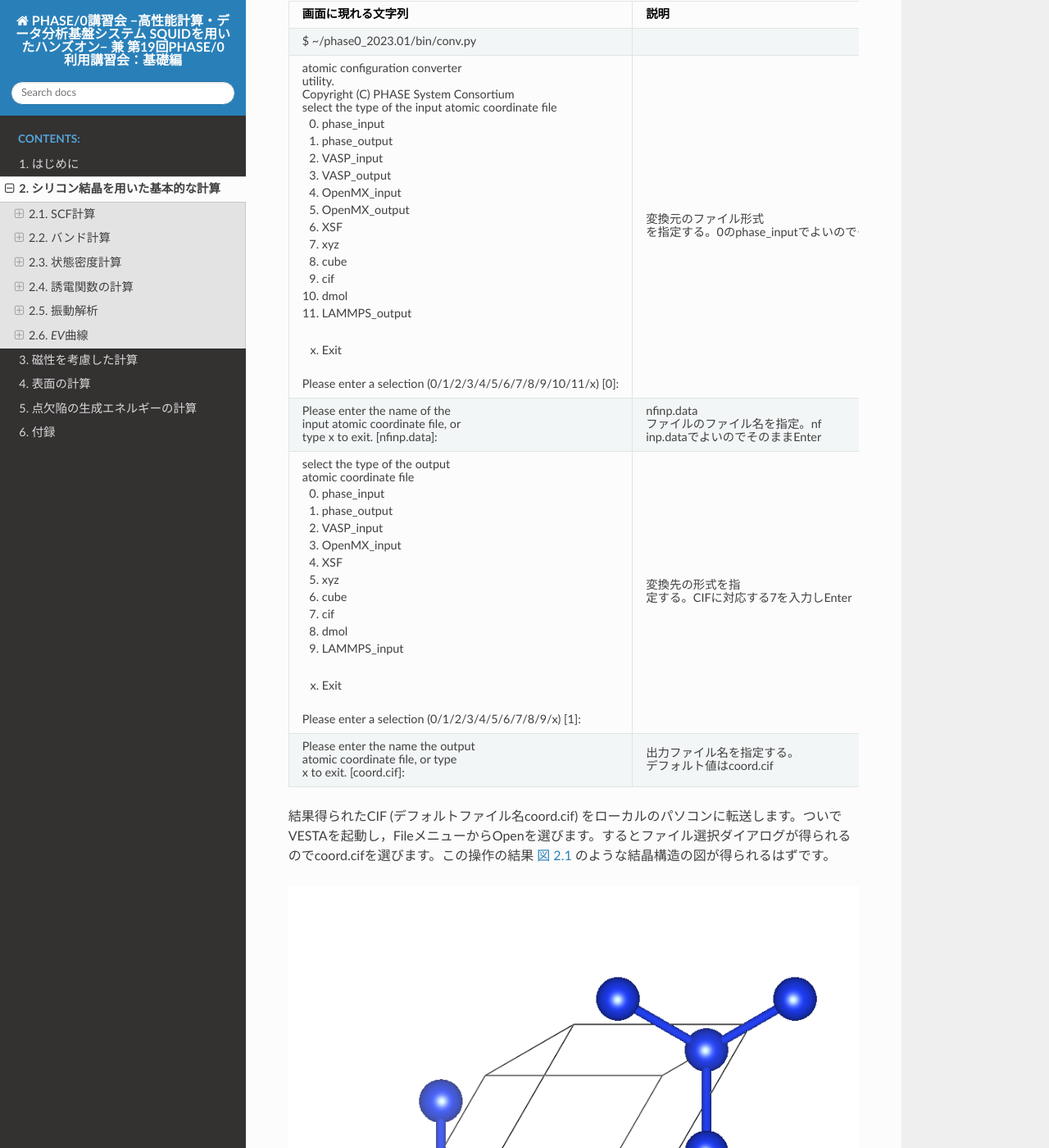
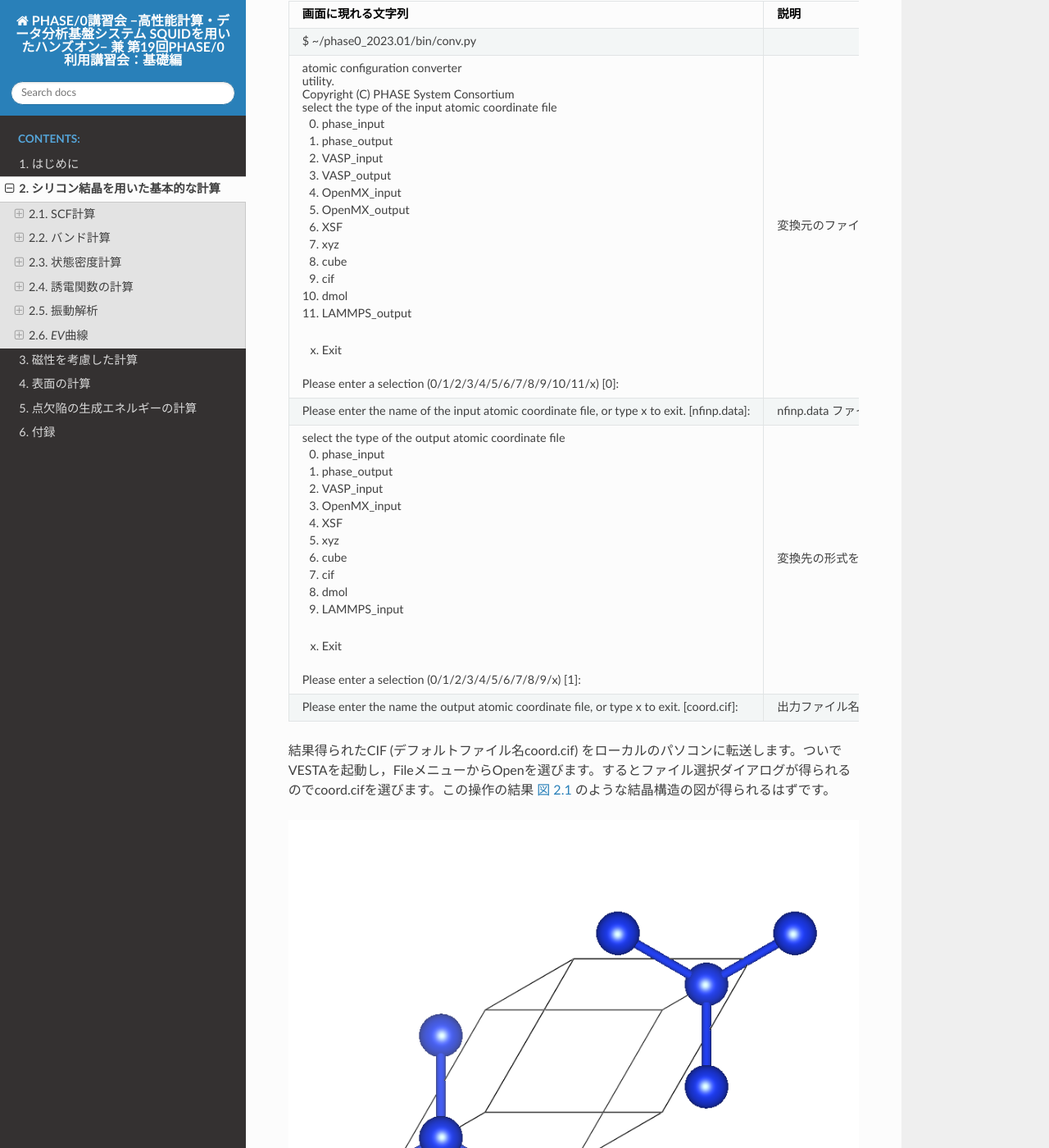
Before and after one commit to Materials-Science-Software-Consortium/phase0_tutorial_wsl, a Sphinx documentation site: the page built from source/si.rst, in a window 1280 px wide and 1400 px high, scrolled down 1960 px. Shown: the whole window at 82% size. Built offline with Sphinx 7.4.7 and the Read the Docs theme 2.0.0, drawn with Linux system fonts in a browser that asks for light colours; some of the changed text lies outside the part shown.

Commit message:
表の折り返しが変だったのを修正

```diff
--- a/source/si.rst
+++ b/source/si.rst
@@ -86,10 +86,10 @@
    +=======================================+==================================+
    | $ ~/phase0_2023.01/bin/conv.py        |                                  |
    +---------------------------------------+----------------------------------+
-   | atomic configuration converter        | 変換元のファイル形式\            |
+   | atomic configuration converter        | 変換元のファイル形式             |
+   |                                       | を指定する。0のphase_inputで     |
+   | utility.                              | よいのでそのままEnter            |
    |                                       |                                  |
-   | utility.                              | を指定する。0のphase_inputで\    |
-   |                                       | よいのでそのままEnter            |
    |                                       |                                  |
    | Copyright (C) PHASE System Consortium |                                  |
    |                                       |                                  |
@@ -115,15 +115,12 @@
    | (0/1/2/3/4/5/6/7/8/9/10/11/x)         |                                  |
    | [0]:                                  |                                  |
    +---------------------------------------+----------------------------------+
-   | Please enter the name of the          | nfinp.data\                      |
-   |                                       |                                  |
+   | Please enter the name of the          | nfinp.data                       |
    | input atomic coordinate file, or      | ファイルのファイル名を指定。nf\  |
-   |                                       |                                  |
    | type x to exit. [nfinp.data]:         | inp.dataでよいのでそのままEnter  |
    +---------------------------------------+----------------------------------+
-   | select the type of the output         | 変換先の形式を指\                |
-   |                                       |                                  |
-   | atomic coordinate file                | 定する。CIFに対応する7を入力し\  |
+   | select the type of the output         | 変換先の形式を指                 |
+   | atomic coordinate file                | 定する。CIFに対応する7を入力し   |
    |                                       | Enter                            |
    | 0. phase_input                        |                                  |
    | 1. phase_output                       |                                  |
@@ -142,9 +139,7 @@
    | (0/1/2/3/4/5/6/7/8/9/x) [1]:          |                                  |
    +---------------------------------------+----------------------------------+
    | Please enter the name the output      | 出力ファイル名を指定する。       |
-   |                                       |                                  |
    | atomic coordinate file, or type       | デフォルト値はcoord.cif          |
-   |                                       |                                  |
    | x to exit. [coord.cif]:               |                                  |
    +---------------------------------------+----------------------------------+
 
@@ -730,7 +725,6 @@
    #PBS --group=G14671
    #PBS -l cpunum_job=76
    #PBS -y 2038
-
    module load BaseCPU
    cd ${PBS_O_WORKDIR}
 
```
Also changed, not shown: other parts of source/si.rst (+1 -0 lines).
